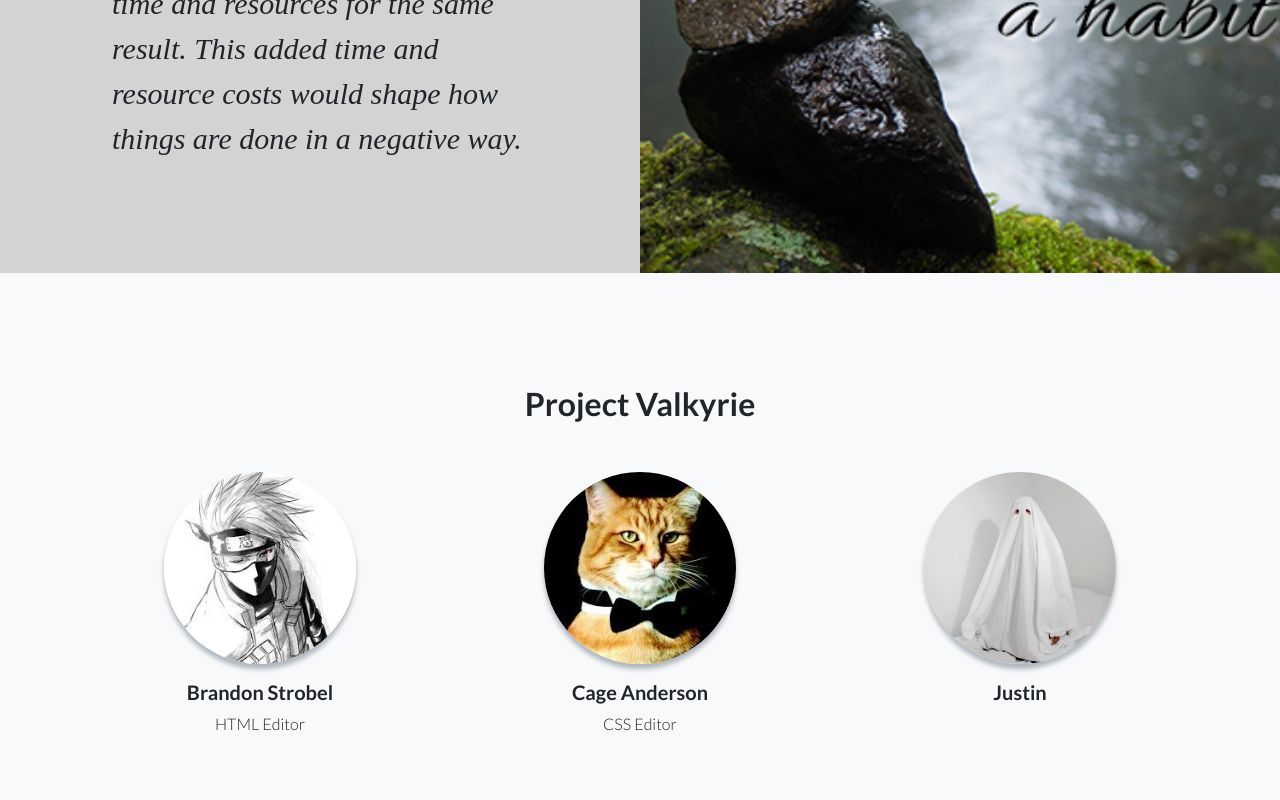
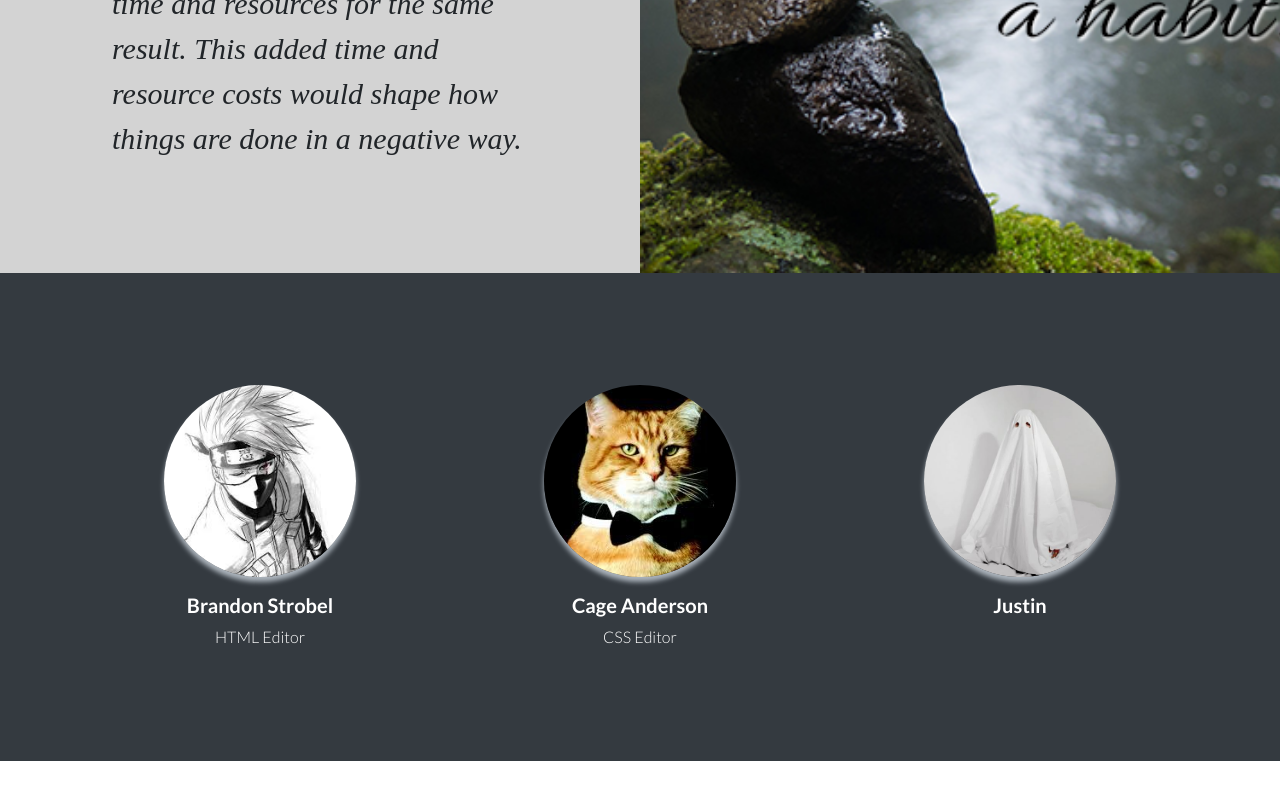
Before and after one commit to FiveMinHero/Self-Discipline, a website: page index.html in a window 1280 px wide. Shown: the part 2682-3482 px from the top of the page. After the commit the page ends 3443 px from the top, so only its background shows below. Drawn offline with Linux system fonts and the light colour scheme.

Commit message:
updated CSS

```diff
--- a/css/landing-page.css
+++ b/css/landing-page.css
@@ -6,6 +6,7 @@
 
 body {
     font-family: 'Lato', 'Helvetica Neue', Helvetica, Arial, sans-serif;
+    background-color: aqua;
 }
 
 h1,
@@ -17,6 +18,7 @@ h6 {
     font-family: 'Lato', 'Helvetica Neue', Helvetica, Arial, sans-serif;
     font-weight: 700;
 }
+
 
 header.masthead {
     position: relative;
--- a/index.html
+++ b/index.html
@@ -94,28 +94,28 @@
     </section>
 
     <!-- Bios -->
-    <section class="testimonials text-center bg-light">
+    <section class="testimonials text-center bg-dark">
         <div class="container">
-            <h2 class="mb-5">Project Valkyrie</h2>
+
             <div class="row">
                 <div class="col-lg-4">
                     <div class="testimonial-item mx-auto mb-5 mb-lg-0">
                         <img class="img-fluid rounded-circle mb-3" src="img/download.jpg" alt="">
-                        <h5>Brandon Strobel</h5>
-                        <p class="font-weight-light mb-0">HTML Editor</p>
+                        <h5 class="names">Brandon Strobel</h5>
+                        <p class="font-weight-light mb-0" id="names">HTML Editor</p>
                     </div>
                 </div>
                 <div class="col-lg-4">
                     <div class="testimonial-item mx-auto mb-5 mb-lg-0">
                         <img class="img-fluid rounded-circle mb-3" src="img/cat2-cage.jpg" alt="">
-                        <h5>Cage Anderson</h5>
-                        <p class="font-weight-light mb-0">CSS Editor</p>
+                        <h5 class="names">Cage Anderson</h5>
+                        <p class="font-weight-light mb-0" id="names">CSS Editor</p>
                     </div>
                 </div>
                 <div class="col-lg-4">
                     <div class="testimonial-item mx-auto mb-5 mb-lg-0">
                         <img class="img-fluid rounded-circle mb-3" src="img/Ghost.jpg" alt="">
-                        <h5>Justin</h5>
+                        <h5 class="names">Justin</h5>
                         <p class="font-weight-light mb-0"></p>
                     </div>
                 </div>
--- a/style.css
+++ b/style.css
@@ -1,7 +1,12 @@
 .textBackgroundColor {
     background-color: lightgrey;
 }
-
+.names{
+    color: white;
+}
+#names{
+    color: white;
+}
 .textChange {
     font-size: 40px;
     font-style: italic;
```
